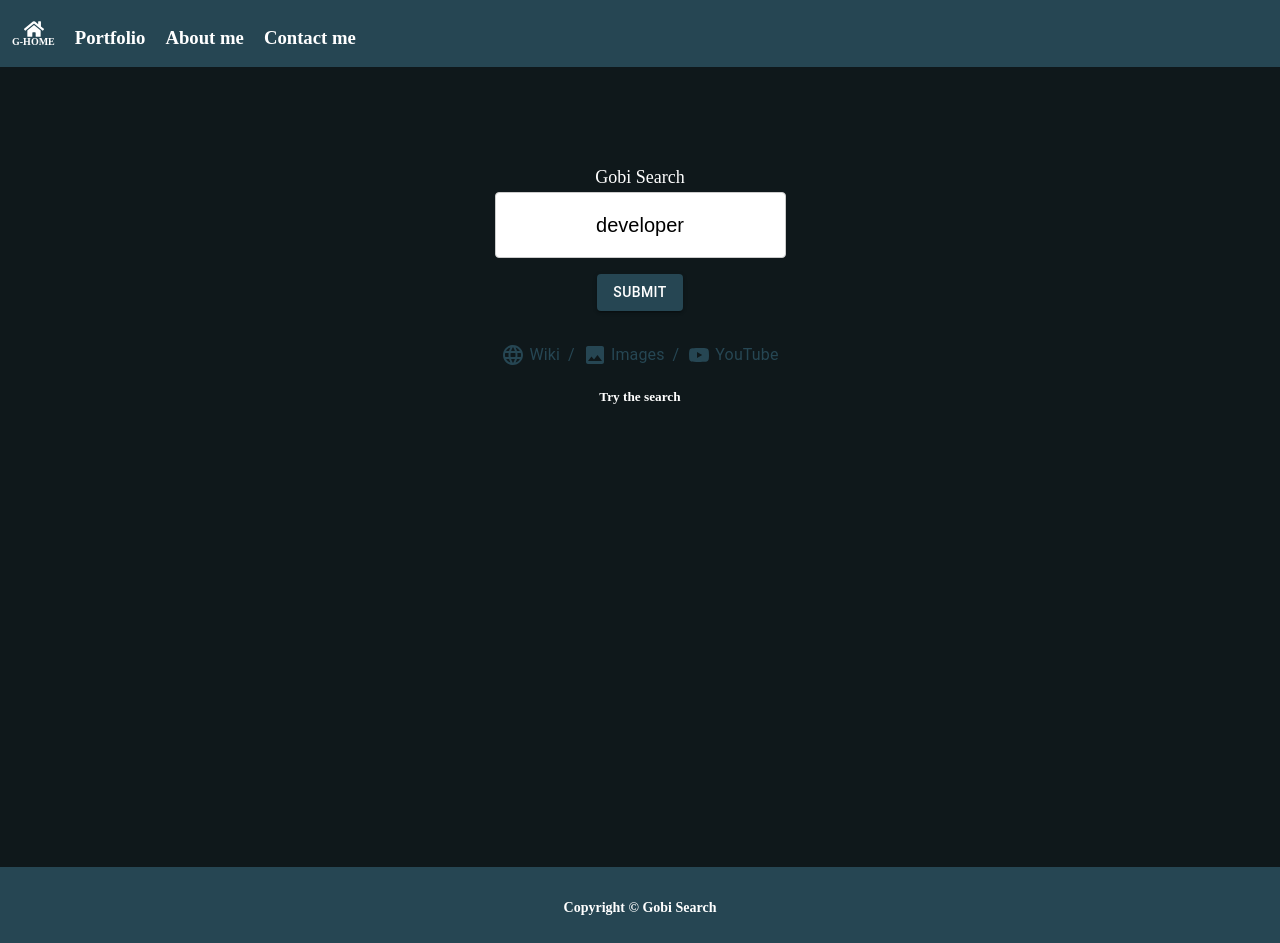
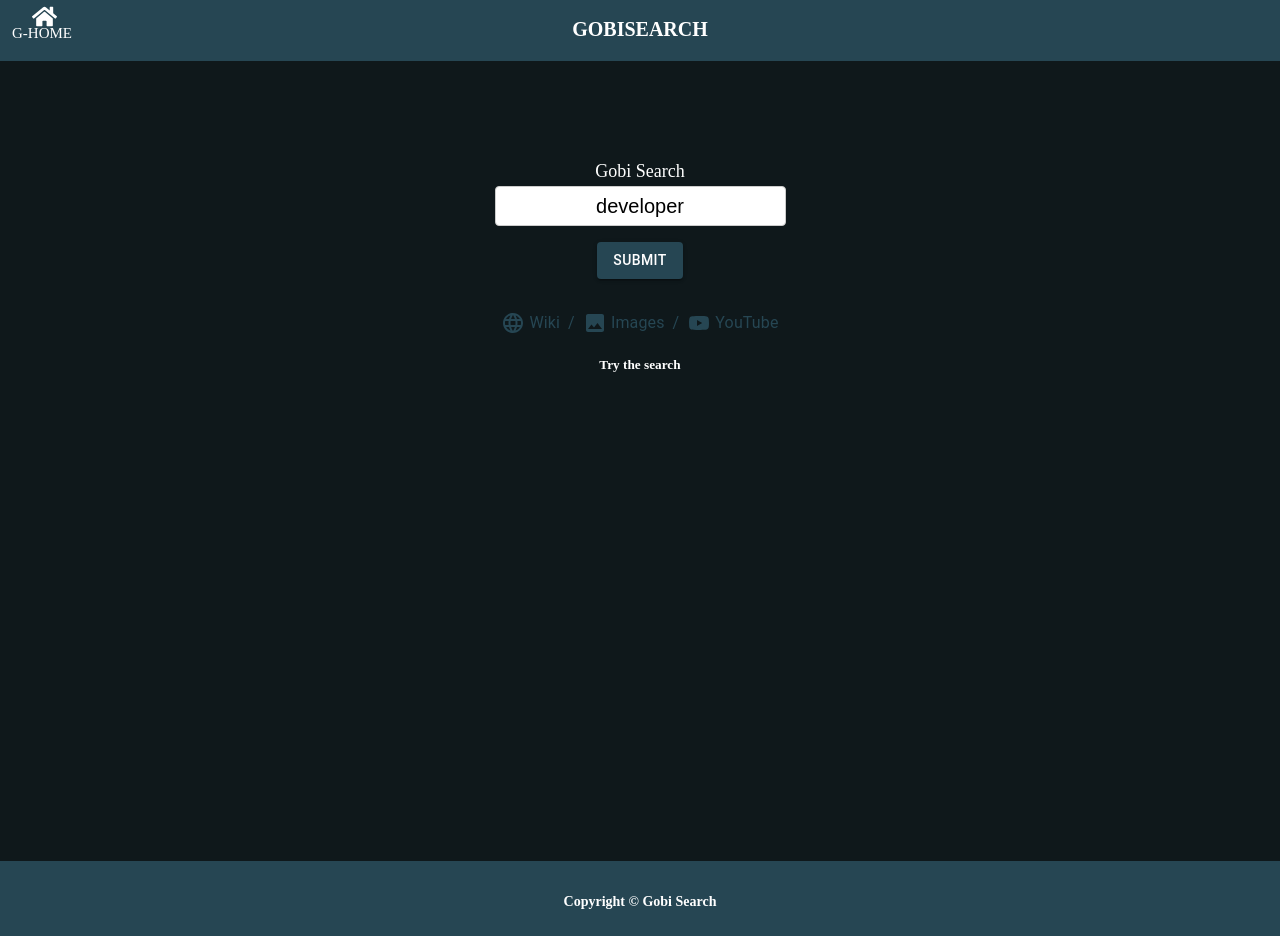
Before and after one commit to GobiShanthan/Portfolio, a React (Create React App) app in the folder frontend/: page /searchpage in a window 1280 px wide. Built offline with nearby package versions, Linux system fonts and the light colour scheme.

Commit message:
gobiSearch

```diff
--- a/frontend/src/SearchProject/components/ImageSearch.js
+++ b/frontend/src/SearchProject/components/ImageSearch.js
@@ -1,10 +1,6 @@
 import React,{useState,useEffect} from 'react'
 import {useSelector} from 'react-redux'
 import ImageList from '../components/YoutubeComponents/ImageList'
-
-
-
-
 
 
 
--- a/frontend/src/SearchProject/search.css
+++ b/frontend/src/SearchProject/search.css
@@ -18,10 +18,11 @@
 
 }
 .input{
-
     width: 80vw;
     max-width: 550px;
-    border-radius: 20px;
+    height:20vh;
+    max-height: 40px;
+    border-radius: 50px;
     font-size: 20px;
     text-align: center;
     margin-bottom: 10px;
--- a/frontend/src/component/Header.js
+++ b/frontend/src/component/Header.js
@@ -1,4 +1,4 @@
-import React,{useState,useEffect,useRef} from 'react';
+import React from 'react';
 import { makeStyles } from '@material-ui/core/styles';
 import AppBar from '@material-ui/core/AppBar';
 import Toolbar from '@material-ui/core/Toolbar';
@@ -51,6 +51,19 @@ const useStyles = makeStyles((theme) => ({
       color:'#FFFFFF',
     }
   },
+  HomeIcon3:{
+    color:'white',
+    fontSize:'25px',
+    marginTop:'40px',
+    marginLeft:'8px',
+    marginBottom:'-10px',
+    cursor:'pointer',
+    textDecoration:'none',
+    '&:hover': {
+      fontSize: "30px",
+      color:'ffffff',
+    }
+  },
 WeatherFont:{
   fontSize:'9px',
   color:'white',
@@ -65,6 +78,10 @@ headerSpace:{
 },
 link:{
   marginLeft:"20px"
+},
+gobisearch:{
+  fontSize:'20px',
+  marginTop:'-15px'
 }
 
 
@@ -72,24 +89,7 @@ link:{
 }));
 
 const Header=({location})=>{
-  const stageCanvasRef = useRef(null);
-  const classes = useStyles();
-  const [width,setWidth] = useState('')
-
-
- //find width of screen
-
-
- useEffect( () => {
-     if(stageCanvasRef.current && width !== stageCanvasRef.current.clientWidth){
-         setWidth(stageCanvasRef.current.clientWidth)
-     }
- }, [stageCanvasRef,width]);
-
-
-
-
-
+const classes = useStyles();
 
 if(location.pathname.slice(0,10) ==='/geekgrade'){
   return(
@@ -141,20 +141,36 @@ if(location.pathname.slice(0,6) === '/comic' || location.pathname === '/marvel')
       </AppBar>
     </div>
   )
+}if(location.pathname.slice(0,11)==='/searchpage'){
+  return(
+    <div className={classes.root}  id='mainnav'>
+    <AppBar position="static"  className='portfolioHeader'  >
+      <Toolbar variant='dense'>
+      <Grid container direction='row' >
+          <Grid item xs={4} style={{marginBottom:'-9px',marginTop:"4px"}}><Link to='/' className={classes.HomeIcon3}><FaHome /><div style={{fontSize:'15px',marginTop:'-10px',marginLeft:'-12px'}}>G-HOME</div></Link></Grid>
+              <Grid item container direction='column' alignContent='center' >
+              <Grid item xs={12}>
+                <h3 className={classes.gobisearch}>GOBISEARCH</h3>
+              </Grid>
+            </Grid>
+
+          </Grid>
+      </Toolbar>
+    </AppBar>
+  </div>
+  )
 }else{
   return (
     <div className={classes.root}  id='mainnav'>
-      <AppBar position="static" ref = {stageCanvasRef} className='portfolioHeader' >
+      <AppBar position="static"  className='portfolioHeader' >
         <Toolbar variant='dense'>
           <div style={{display:'flex',flexGrow:'1'}}>
           <h3 style={{color:'white'}}><Link to='/' className={classes.HomeIcon2}><FaHome /><div style={{fontSize:'10px',marginTop:'-8px',marginLeft:'-12px'}}>G-HOME</div></Link></h3>
-          {width<650?null:
           <div className='links'>
             <div className={classes.link}> <ScrollLink to='portfolio' smooth={true} duration={2000}><h3>Portfolio</h3></ScrollLink></div>
             <div className={classes.link}> <ScrollLink to='about' smooth={true} duration={2000}><h3>About me</h3></ScrollLink></div>
             <div className={classes.link}> <ScrollLink to='contact' smooth={true} duration={2000}><h3>Contact me</h3></ScrollLink></div>
           </div>
-            }
             </div>
             <div className='iconMenu'>
               <IconMenu edge="end" className={classes.menuButton} color="inherit" aria-label="menu"/>
```
